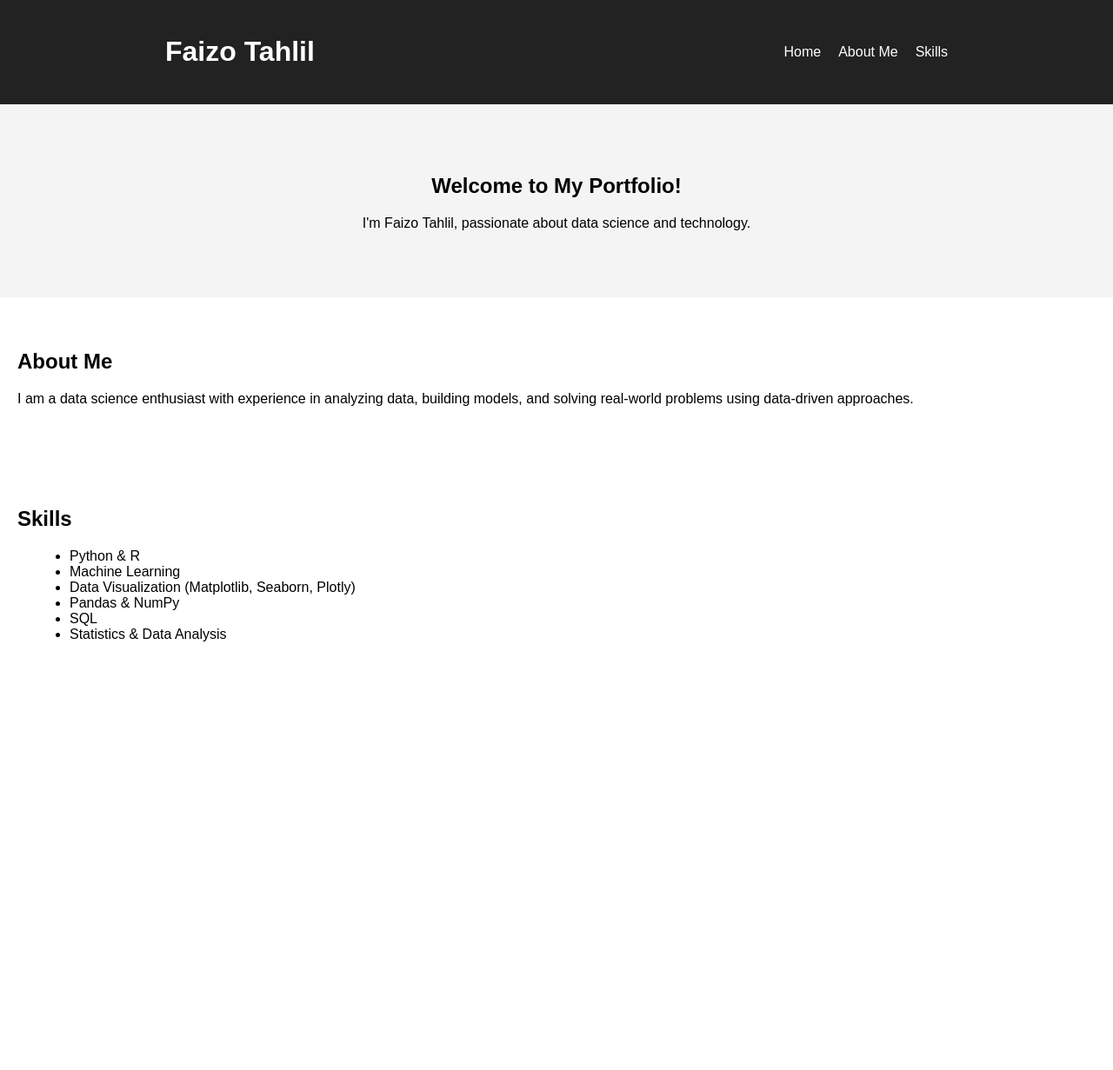
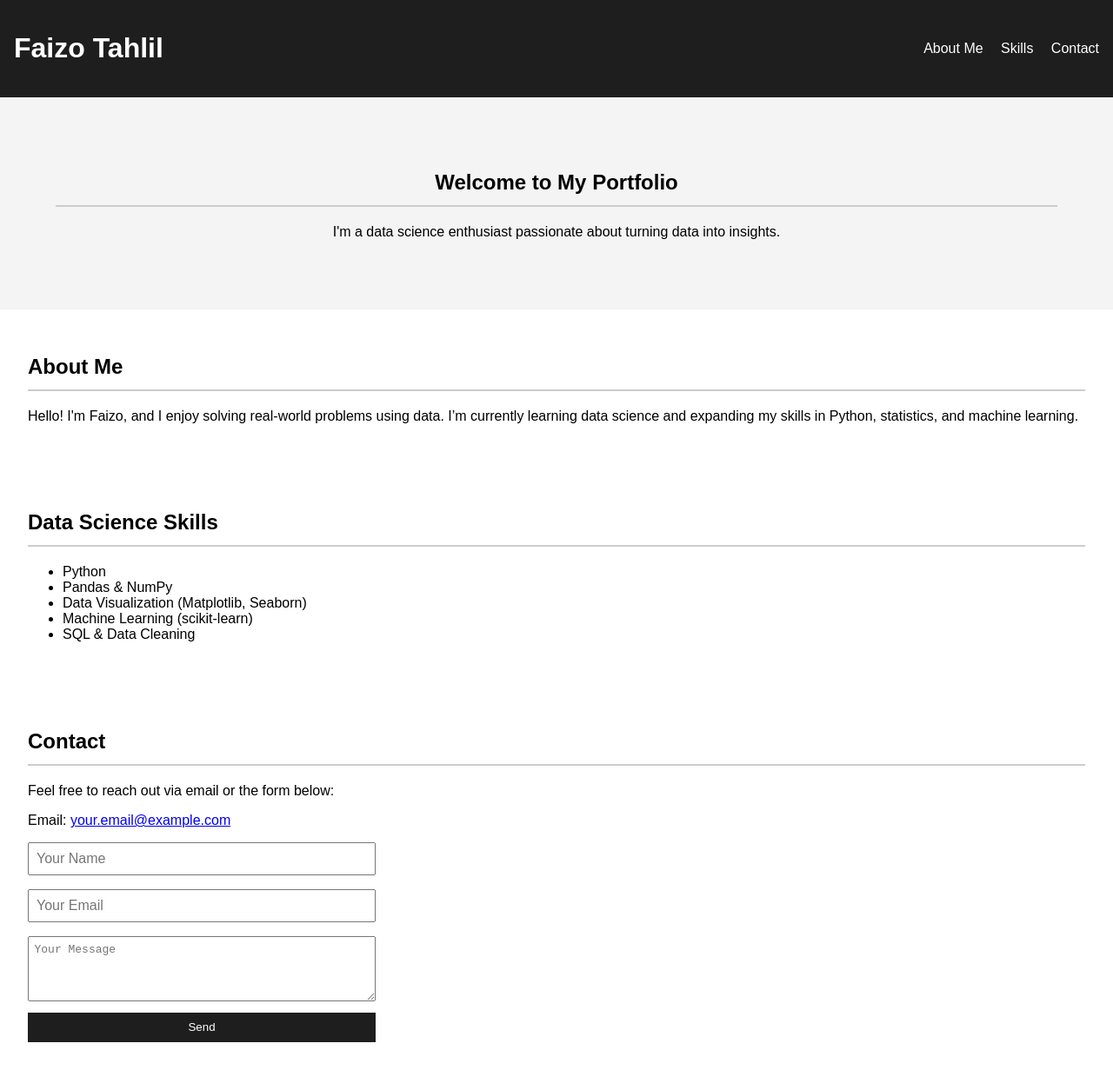
Before and after one commit to faizotahlil/my_portfolio, a plain HTML site: page index.html in a window 1280 px wide. Shown: the whole page at 87% size. Before the commit the page ends 800 px from the top, so only its background shows below. Drawn offline with Linux system fonts and the light colour scheme.

Commit message:
adding a contact me page

```diff
--- a/index.html
+++ b/index.html
@@ -4,49 +4,110 @@
   <meta charset="UTF-8">
   <title>Faizo Tahlil Portfolio</title>
   <style>
-    body { font-family: Arial, sans-serif; margin: 0; }
-    header { background: #222; color: #fff; padding: 20px 0; }
-    nav ul { list-style: none; padding: 0; display: flex; gap: 20px; }
-    nav a { color: #fff; text-decoration: none; }
-    .hero { background: #f4f4f4; padding: 60px 20px; text-align: center; }
-    section { padding: 40px 20px; }
-    .skills ul { list-style: disc; margin-left: 20px; }
+    body {
+      font-family: Arial, sans-serif;
+      margin: 0;
+      padding: 0;
+    }
+    header {
+      background-color: #1e1e1e;
+      color: white;
+      padding: 1em;
+      display: flex;
+      justify-content: space-between;
+      align-items: center;
+    }
+    nav a {
+      color: white;
+      margin-left: 1em;
+      text-decoration: none;
+    }
+    .hero {
+      background-color: #f4f4f4;
+      padding: 4em;
+      text-align: center;
+    }
+    section {
+      padding: 2em;
+    }
+    h2 {
+      border-bottom: 2px solid #ccc;
+      padding-bottom: 0.5em;
+    }
+    form {
+      display: flex;
+      flex-direction: column;
+      max-width: 400px;
+    }
+    input, textarea {
+      margin-bottom: 1em;
+      padding: 0.5em;
+      font-size: 1em;
+    }
+    button {
+      padding: 0.7em;
+      background-color: #1e1e1e;
+      color: white;
+      border: none;
+      cursor: pointer;
+    }
+    button:hover {
+      background-color: #333;
+    }
   </style>
 </head>
 <body>
+
+  <!-- Header -->
   <header>
-    <div style="max-width: 900px; margin: auto; display: flex; justify-content: space-between; align-items: center;">
-      <h1>Faizo Tahlil</h1>
-      <nav>
-        <ul>
-          <li><a href="#hero">Home</a></li>
-          <li><a href="#about">About Me</a></li>
-          <li><a href="#skills">Skills</a></li>
-        </ul>
-      </nav>
-    </div>
+    <h1>Faizo Tahlil</h1>
+    <nav>
+      <a href="#about">About Me</a>
+      <a href="#skills">Skills</a>
+      <a href="#contact">Contact</a>
+    </nav>
   </header>
 
-  <section class="hero" id="hero">
-    <h2>Welcome to My Portfolio!</h2>
-    <p>I'm Faizo Tahlil, passionate about data science and technology.</p>
+  <!-- Hero Section -->
+  <div class="hero">
+    <h2>Welcome to My Portfolio</h2>
+    <p>I'm a data science enthusiast passionate about turning data into insights.</p>
+  </div>
+
+  <!-- About Me Section -->
+  <section id="about">
+    <h2>About Me</h2>
+    <p>Hello! I'm Faizo, and I enjoy solving real-world problems using data. I’m currently learning data science and expanding my skills in Python, statistics, and machine learning.</p>
   </section>
 
-  <section id="about">
-    <h2>About Me</h2>
-    <p>
-      I am a data science enthusiast with experience in analyzing data, building models, and solving real-world problems using data-driven approaches.
-    </p>
+  <!-- Skills Section -->
+  <section id="skills">
+    <h2>Data Science Skills</h2>
+    <ul>
+      <li>Python</li>
+      <li>Pandas & NumPy</li>
+      <li>Data Visualization (Matplotlib, Seaborn)</li>
+      <li>Machine Learning (scikit-learn)</li>
+      <li>SQL & Data Cleaning</li>
+    </ul>
   </section>
 
-  <section class="skills" id="skills">
-    <h2>Skills</h2>
-    <ul>
-      <li>Python & R</li>
-      <li>Machine Learning</li>
-      <li>Data Visualization (Matplotlib, Seaborn, Plotly)</li>
-      <li>Pandas & NumPy</li>
-      <li>SQL</li>
-      <li>Statistics & Data Analysis</li>
-    </ul>
+  <!-- Contact Section -->
+  <section id="contact">
+    <h2>Contact</h2>
+    <p>Feel free to reach out via email or the form below:</p>
+
+    <!-- Email Link -->
+    <p>Email: <a href="mailto:your.email@example.com">your.email@example.com</a></p>
+
+    <!-- Contact Form (non-functional without backend) -->
+    <form action="mailto:your.email@example.com" method="POST" enctype="text/plain">
+      <input type="text" name="name" placeholder="Your Name" required>
+      <input type="email" name="email" placeholder="Your Email" required>
+      <textarea name="message" rows="4" placeholder="Your Message" required></textarea>
+      <button type="submit">Send</button>
+    </form>
   </section>
+
+</body>
+</html>
```
